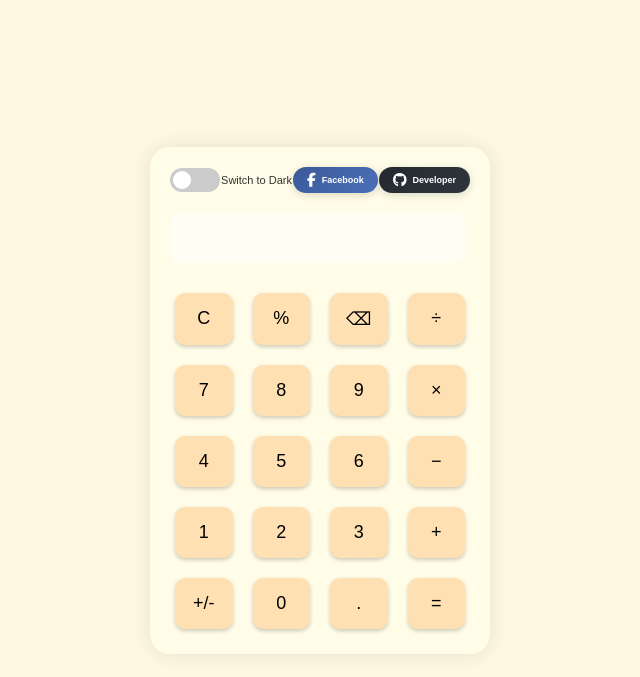
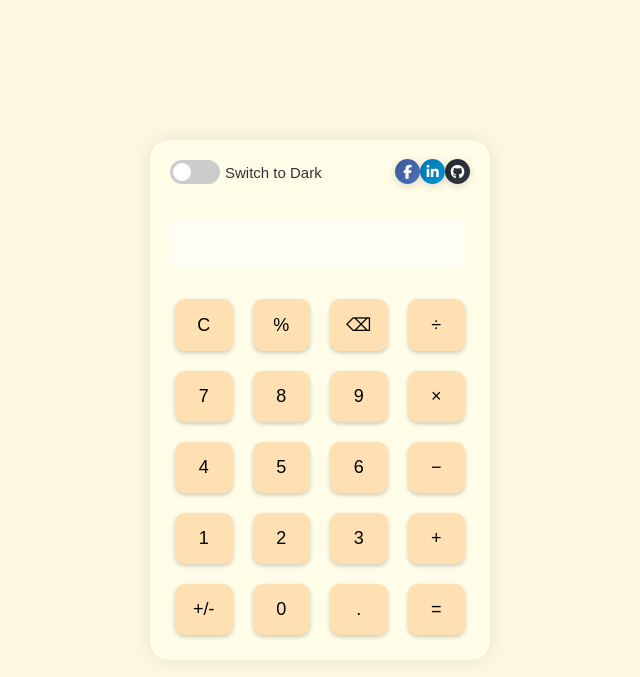
Before and after one commit to G-GlanceCore/WebCalculator, a Flask app: page / in a window 1280 px wide. Shown: the top 677 px of the page, without its empty margins (320-960 px from the left). Run offline with Flask 3, Linux system fonts and the light colour scheme.

Commit message:
finalize the design.

```diff
--- a/static/media-btn-style.css
+++ b/static/media-btn-style.css
@@ -1,59 +1,87 @@
-.fancy-facebook-btn {
+.fancy-btn {
+  float: right;
   display: inline-flex;
   align-items: center;
-    gap: 6px;
-    background: linear-gradient(135deg, #3b5998, #4c70ba);
+  justify-content: center;
+  background: #333;
   color: white;
   border: none;
-    padding: 6px 14px;
-    font-size: 9px;
+  width: 25px;
+  height: 25px;
+  border-radius: 50px;
+  margin-bottom: 5px;
+  font-size: 12px;
   font-weight: 600;
-    border-radius: 30px;
   cursor: pointer;
   text-decoration: none;
   box-shadow: 0 2px 8px rgba(0, 0, 0, 0.15);
-    transition: all 0.3s ease;
+  transition: all 0.4s ease;
+  overflow: hidden;
+  padding: 0;
+  gap: 0;
+  white-space: nowrap;
+  position: relative;
+  top: -30px;
 }
 
-  .fancy-facebook-btn:hover {
-    background: linear-gradient(135deg, #4c70ba, #3b5998);
-    box-shadow: 0 4px 12px rgba(0, 0, 0, 0.25);
-    transform: translateY(-1px);
+/* Icon */
+.fancy-btn i {
+  font-size: 14px;
+  transition: transform 0.4s ease;
 }
 
-  .fancy-facebook-btn i {
-    font-size: 14px;
+/* Text */
+.fancy-btn span {
+  opacity: 0;
+  margin-left: 0;
+  transition: all 0.4s ease;
+  width: 0;
+  overflow: hidden;
 }
 
-
-
-
-
-
-
-  .fancy-github-btn {
-    display: inline-flex;
-    align-items: center;
-    gap: 6px;
-    background: linear-gradient(135deg, #24292e, #2f363d);
-    color: white;
-    border: none;
-    padding: 6px 14px;
-    font-size: 9px;
-    font-weight: 600;
-    border-radius: 30px;
-    cursor: pointer;
-    text-decoration: none;
-    box-shadow: 0 2px 8px rgba(0, 0, 0, 0.15);
-    transition: all 0.3s ease;
+/* Hover pop-out effect */
+.fancy-btn:hover {
+  padding: 0 16px;
+  gap: 8px;
+  width: auto;
 }
 
-  .fancy-github-btn:hover {
-    background: linear-gradient(135deg, #2f363d, #24292e);
-    box-shadow: 0 4px 12px rgba(0, 0, 0, 0.25);
-    transform: translateY(-1px);
+/* Show text on hover */
+.fancy-btn:hover span {
+  opacity: 1;
+  width: auto;
+  margin-left: 6px;
 }
 
-  .fancy-github-btn i {
-    font-size: 14px;
+/* Pop (lift) effect */
+.fancy-btn:hover {
+  transform: scale(1.1);
+  box-shadow: 0 6px 14px rgba(0, 0, 0, 0.25);
 }
+
+/* Facebook Style */
+.fancy-btn.facebook {
+  background: linear-gradient(135deg, #3b5998, #4c70ba);
+}
+.fancy-btn.facebook:hover {
+  z-index: 1;
+  background: linear-gradient(135deg, #4c70ba, #3b5998);
+}
+
+/* LinkedIn Style */
+.fancy-btn.linkedin {
+  background: linear-gradient(135deg, #0077b5, #0093d3);
+}
+.fancy-btn.linkedin:hover {
+  z-index: 1;
+  background: linear-gradient(135deg, #0093d3, #0077b5);
+}
+
+/* GitHub Style */
+.fancy-btn.github {
+  background: linear-gradient(135deg, #24292e, #2f363d);
+}
+.fancy-btn.github:hover {
+  z-index: 1;
+  background: linear-gradient(135deg, #2f363d, #24292e);
+}
--- a/static/style.css
+++ b/static/style.css
@@ -17,9 +17,9 @@ body {
 
 .toggle {
     display: flex;
-    justify-content: space-between;
+    /*justify-content: space-between;*/
     align-items: center;
-    margin-bottom: 20px;
+    margin-bottom: 5px;
 }
 
 /* Switch Button */
--- a/templates/index.html
+++ b/templates/index.html
@@ -16,19 +16,27 @@
         <input type="checkbox" id="modeToggle">
         <span class="slider"></span>
       </label>
-            <span id="modeLabel" style="font-size: 11px; text-align: left;">Switch to Dark</span>
+      <span id="modeLabel" style="font-size: 15px; padding-left: 5px;">Switch to Dark</span>
+    </div>
 
-            <a href="https://www.facebook.com/Gregiefel" target="_blank" class="fancy-facebook-btn">
-              <i class="fab fa-facebook-f"></i> Facebook
+
+    <a href="https://github.com/G-GlanceCore/WebCalculator" target="_blank" class="fancy-btn github">
+      <i class="fab fa-github"></i>
+      <span>Developer</span>
     </a>
-            <a href="https://github.com/G-GlanceCore/WebCalculator" target="_blank" class="fancy-github-btn">
-              <i class="fab fa-github"></i> Developer
+    <a href="https://www.linkedin.com/in/gregorio-rasonabe-66ab75235/" target="_blank" class="fancy-btn linkedin">
+      <i class="fab fa-linkedin-in"></i>
+      <span>Connect</span>
     </a>
-        </div>
+    <a href="https://www.facebook.com/Gregiefel" target="_blank" class="fancy-btn facebook">
+      <i class="fab fa-facebook-f"></i>
+      <span>Facebook</span>
+    </a>
+
 
     <div class="display"><!--<div id="expression" contenteditable="true"></div><div id="answer"></div>-->
         <input type="text" id="expression" maxlength="30" />
-            <div id="answer" style="font-size:40px"></div>
+        <div id="answer" style="font-size:40px;"></div>
     </div>
 
     <div class="buttons">
@@ -62,9 +70,9 @@
 
 
   <script>
-    const toggle = document.getElementById("modeToggle");
-    const body = document.body;
-    const label = document.getElementById("modeLabel");
+  const toggle    = document.getElementById("modeToggle");
+  const body      = document.body;
+  const label     = document.getElementById("modeLabel");
 
   toggle.addEventListener("change", () => {
       body.classList.toggle("dark");
```
Lines whose indentation alone changed are shown as unchanged.
